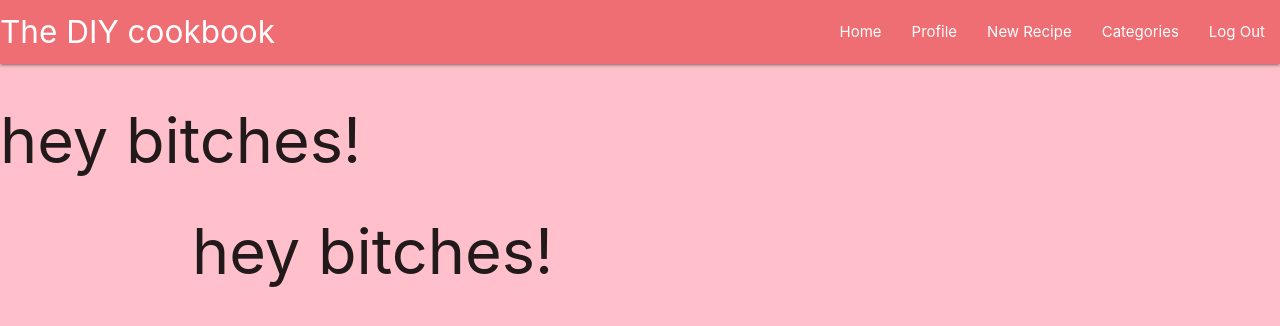
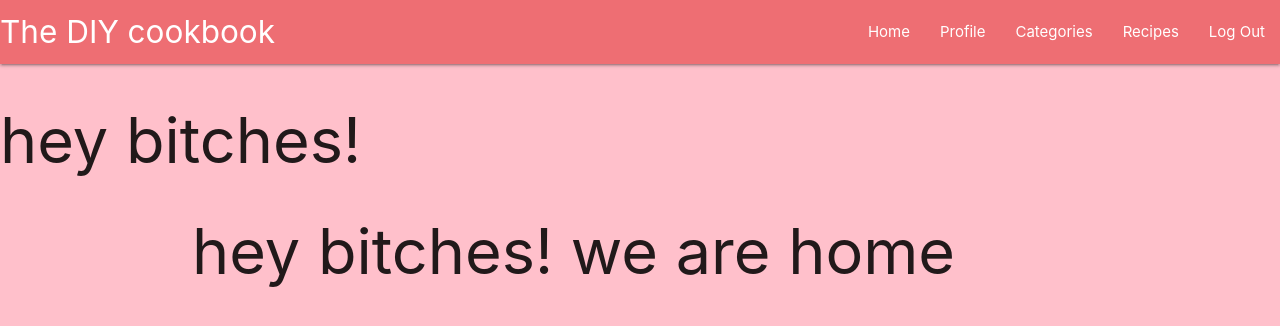
Before and after one commit to BarryBlock88/DIYcookbook, a Flask app: page /home in a window 1280 px wide. Shown: the top 326 px of the page. Run offline with Flask 2, Linux system fonts and the light colour scheme; the visitor is signed in with stand-in values (Sample User, id 1); data that the repository does not hold is empty; some libraries are stand-ins or nearby versions.

Commit message:
reorder rendering templates

```diff
--- a/templates/base.html
+++ b/templates/base.html
@@ -21,14 +21,14 @@
         <!-- navbar -->
         <nav class="nav-extended text-shadow darken-1">
             <div class="nav-wrapper">
-                <a href="{{ url_for('get_recipes') }}" class="brand-logo">The DIY cookbook</a>
+                <a href="{{ url_for('home') }}" class="brand-logo">The DIY cookbook</a>
                 <a href="#" data-target="mobile-demo" class="sidenav-trigger right"><i class="fas fa-bars"></i></a>
                 <ul class="right hide-on-med-and-down">
-                    <li><a href="{{ url_for('get_recipes') }}">Home</a></li>
+                    <li><a href="{{ url_for('home') }}">Home</a></li>
                     {% if session.user %}
                         <li><a href="{{ url_for('profile', username=session['user']) }}">Profile</a></li>
-                        <li><a href="#">New Recipe</a></li>
                         <li><a href="#">Categories</a></li>
+                        <li><a href="{{ url_for('get_recipes') }}">Recipes</a></li>
                         <li><a href="{{ url_for('logout') }}">Log Out</a></li>
                     {% else %}
                         <li><a href="{{ url_for('login') }}">Log In</a></li>
@@ -43,11 +43,11 @@
             <li>
                 <h4 class="center-align text-darken 4">The DIY cookbook</h4>
             </li>
-            <li><a href="{{ url_for('get_recipes') }}">Home</a></li>
+            <li><a href="{{ url_for('home') }}">Home</a></li>
             {% if session.user %}
                 <li><a href="{{ url_for('profile', username=session['user']) }}">Profile</a></li>
-                <li><a href="#">New Recipe</a></li>
                 <li><a href="#">Categories</a></li>
+                <li><a href="{{ url_for('get_recipes') }}">Recipes</a></li>
                 <li><a href="{{ url_for('logout') }}">Log Out</a></li>
             {% else %}
                 <li><a href="{{ url_for('login') }}">Log In</a></li>
--- a/templates/home.html
+++ b/templates/home.html
@@ -1,7 +1,7 @@
 {% extends "base.html" %}
 {% block content %}
 
-<h1>hey bitches!</h1>
+<h1>hey bitches! we  are home</h1>
 
     {% for recipe in recipes %}
         {{ recipe.recipe_name }}<br>
```
